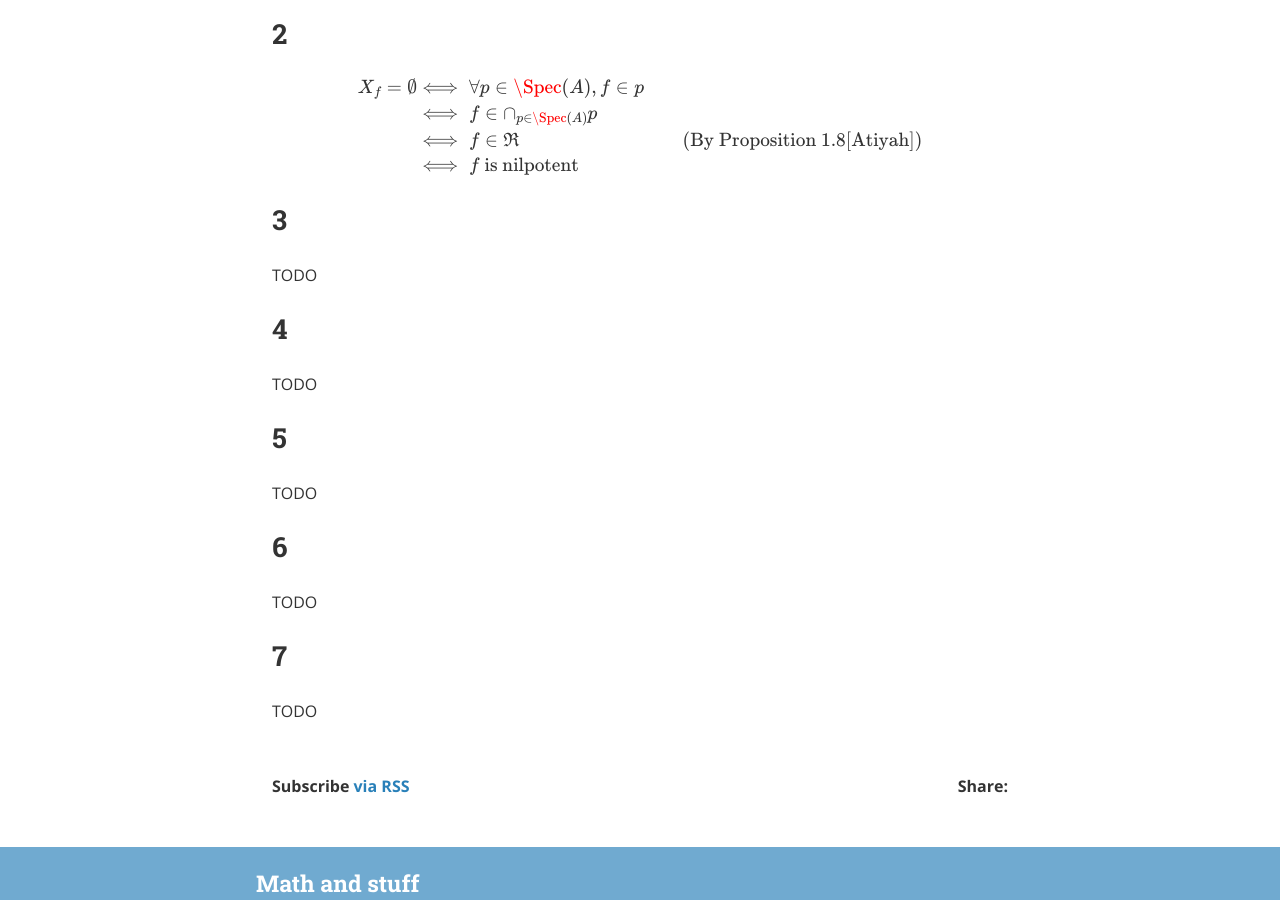
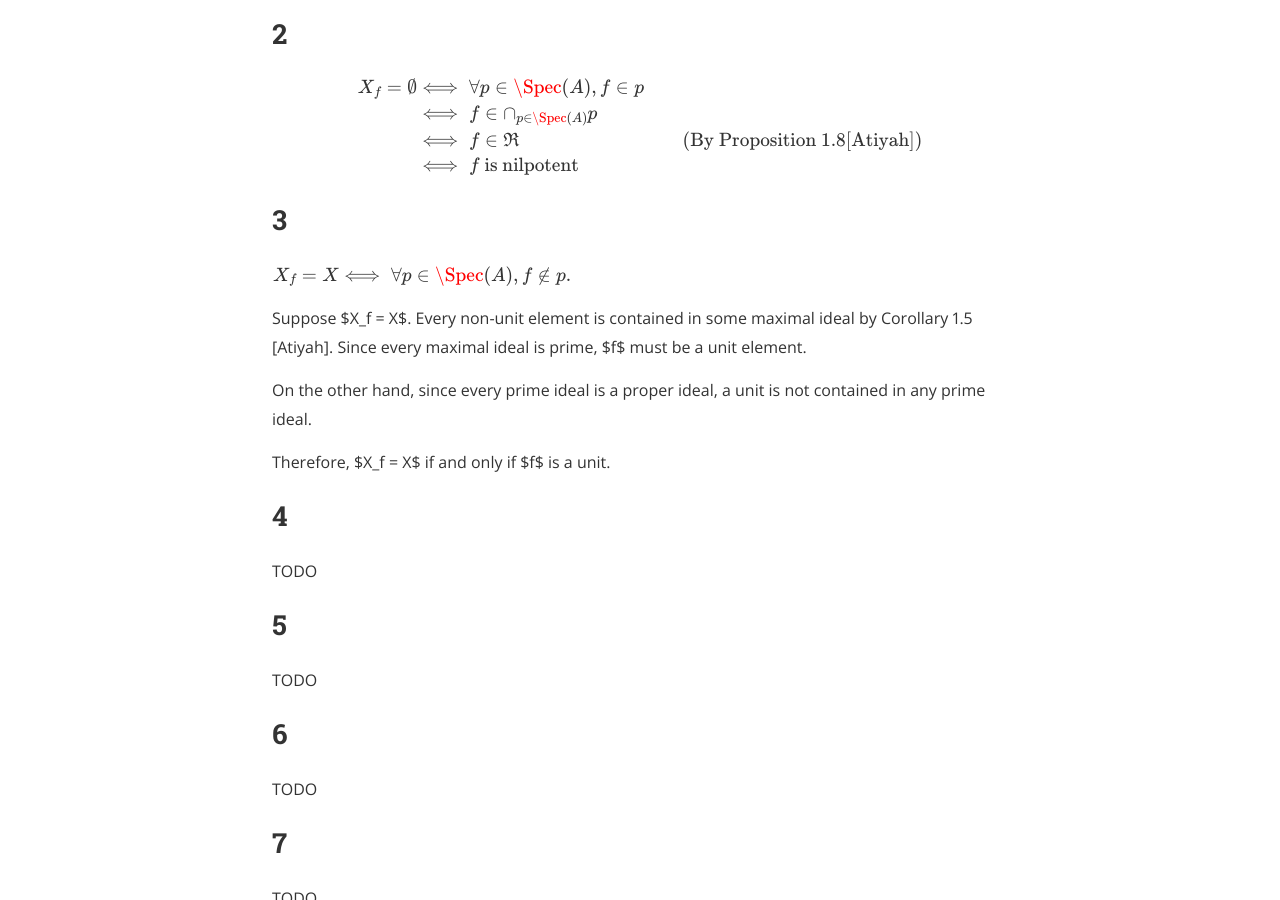
Before and after one commit to hidenori-shinohara/hidenori-shinohara.github.io, a Jekyll site: the page built from _posts/atiyah/chapter1/2019-12-17-zariski-topology-ex-1-17.md, in a window 1280 px wide and 900 px high, scrolled down 1448 px. Built offline with Jekyll 4.4.1, drawn with Linux system fonts in a browser that asks for light colours; nearby versions of some CDN libraries; formulas are drawn with MathJax 3.

Commit message:
Finigs ex 1-7(iii)

```diff
--- a/_posts/atiyah/chapter1/2019-12-17-zariski-topology-ex-1-17.md
+++ b/_posts/atiyah/chapter1/2019-12-17-zariski-topology-ex-1-17.md
@@ -68,7 +68,20 @@ $$
 $$
 
 ## 3
-TODO
+$$
+\begin{align*}
+  X_f = X
+    &\iff \forall p \in \Spec(A), f \notin p.
+\end{align*}
+$$
+
+Suppose $X_f = X$.
+Every non-unit element is contained in some maximal ideal by Corollary 1.5 [Atiyah].
+Since every maximal ideal is prime, $f$ must be a unit element.
+
+On the other hand, since every prime ideal is a proper ideal, a unit is not contained in any prime ideal.
+
+Therefore, $X_f = X$ if and only if $f$ is a unit.
 
 ## 4
 TODO
```
